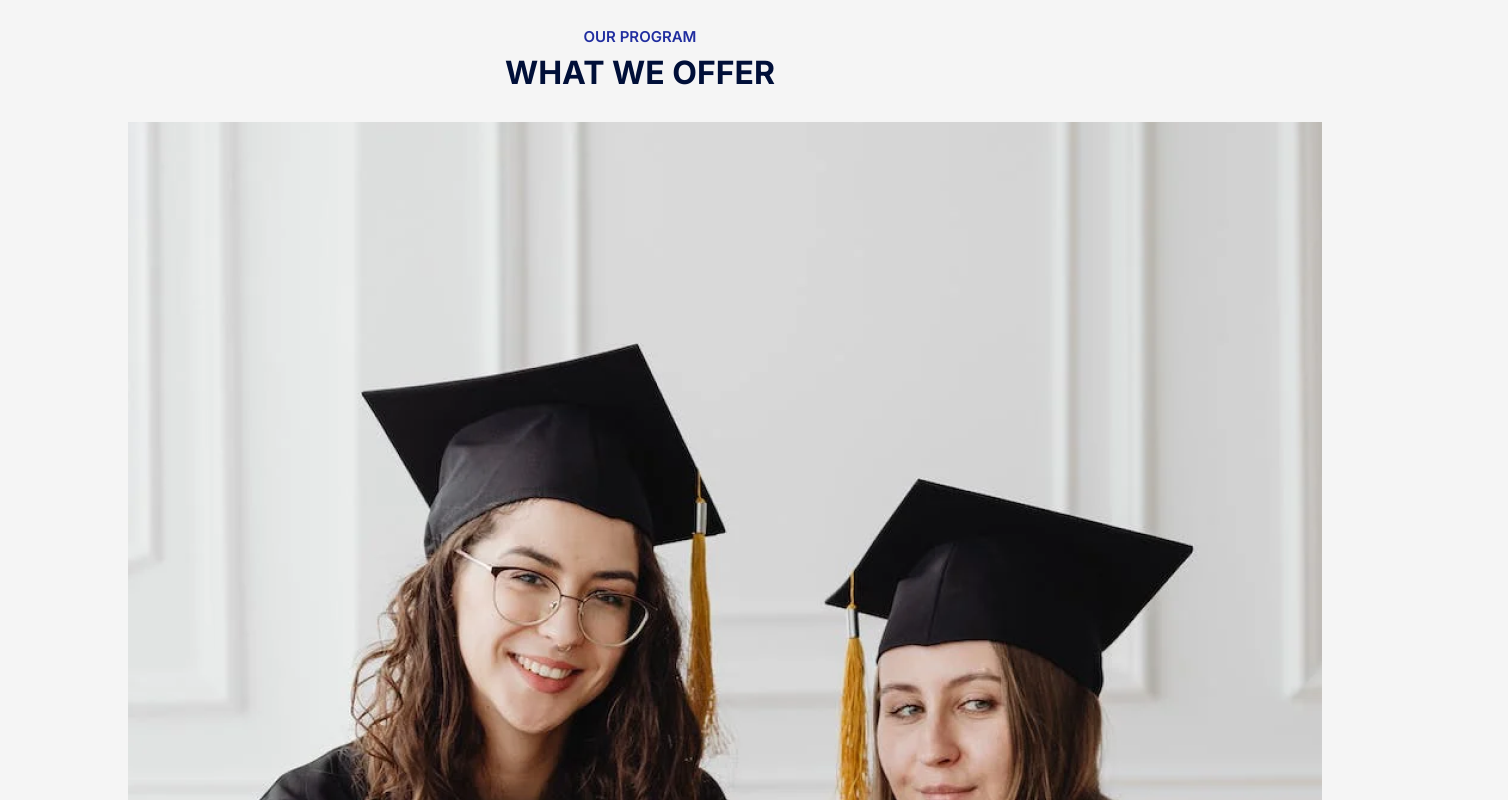
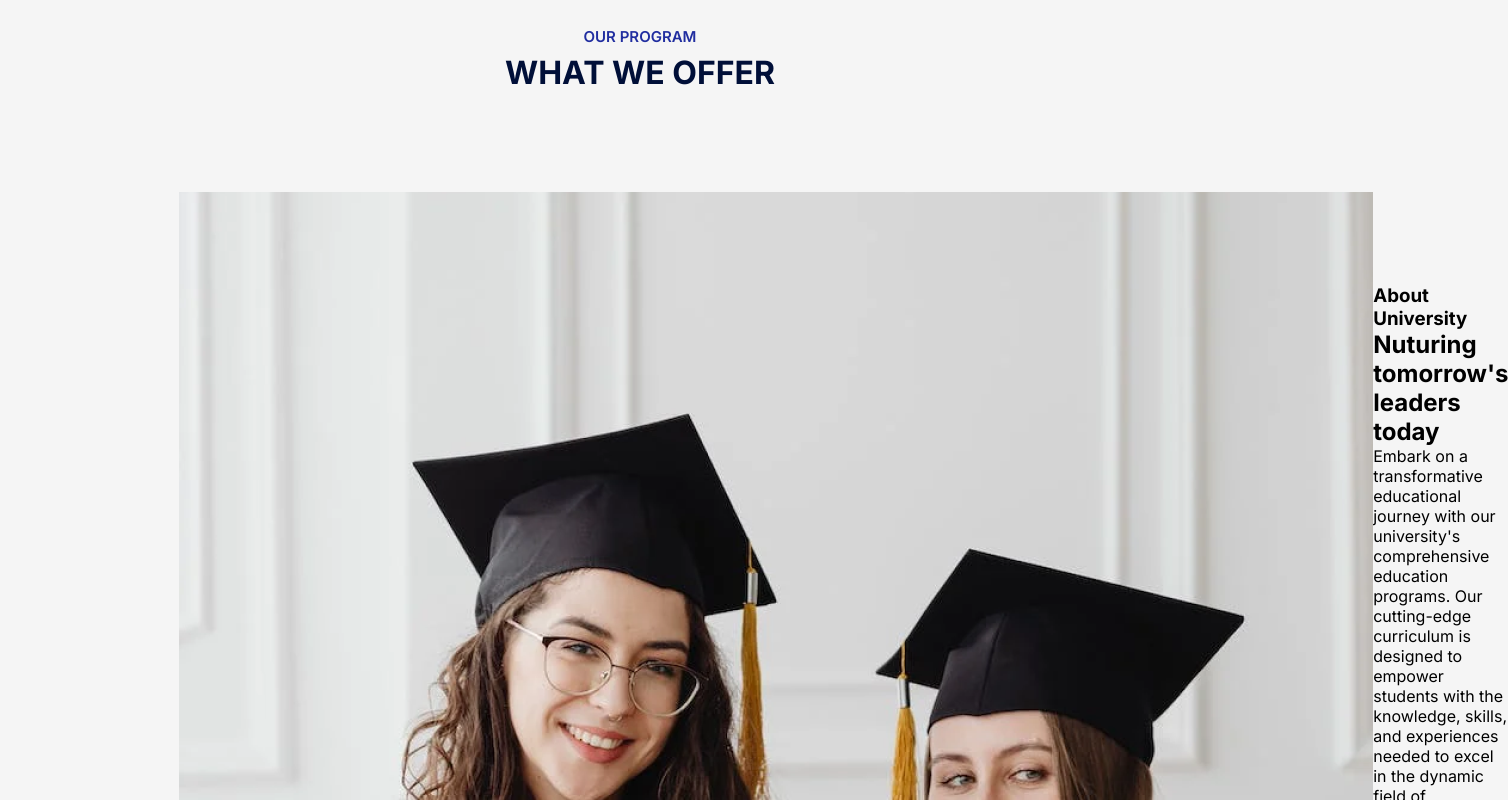
Before and after one commit to Developerfiyin/edusity-webpage, a React (Vite) app: page / in a window 1280 px wide. Shown: the part 1220-2020 px from the top of the page, 1508 px wide, since content can reach past the window. Built offline with nearby package versions, Linux system fonts and the light colour scheme.

Commit message:
styled div  about

```diff
--- a/src/Components/About/About.css
+++ b/src/Components/About/About.css
@@ -0,0 +1,13 @@
+.about {
+  margin: 100px auto;
+  display: flex;
+  align-items: center;
+  justify-content: space-between;
+  width: 90%;
+}
+.about-left {
+  flex-basis: 40%;
+}
+.about-right {
+  flex-basis: 56%;
+}
```
